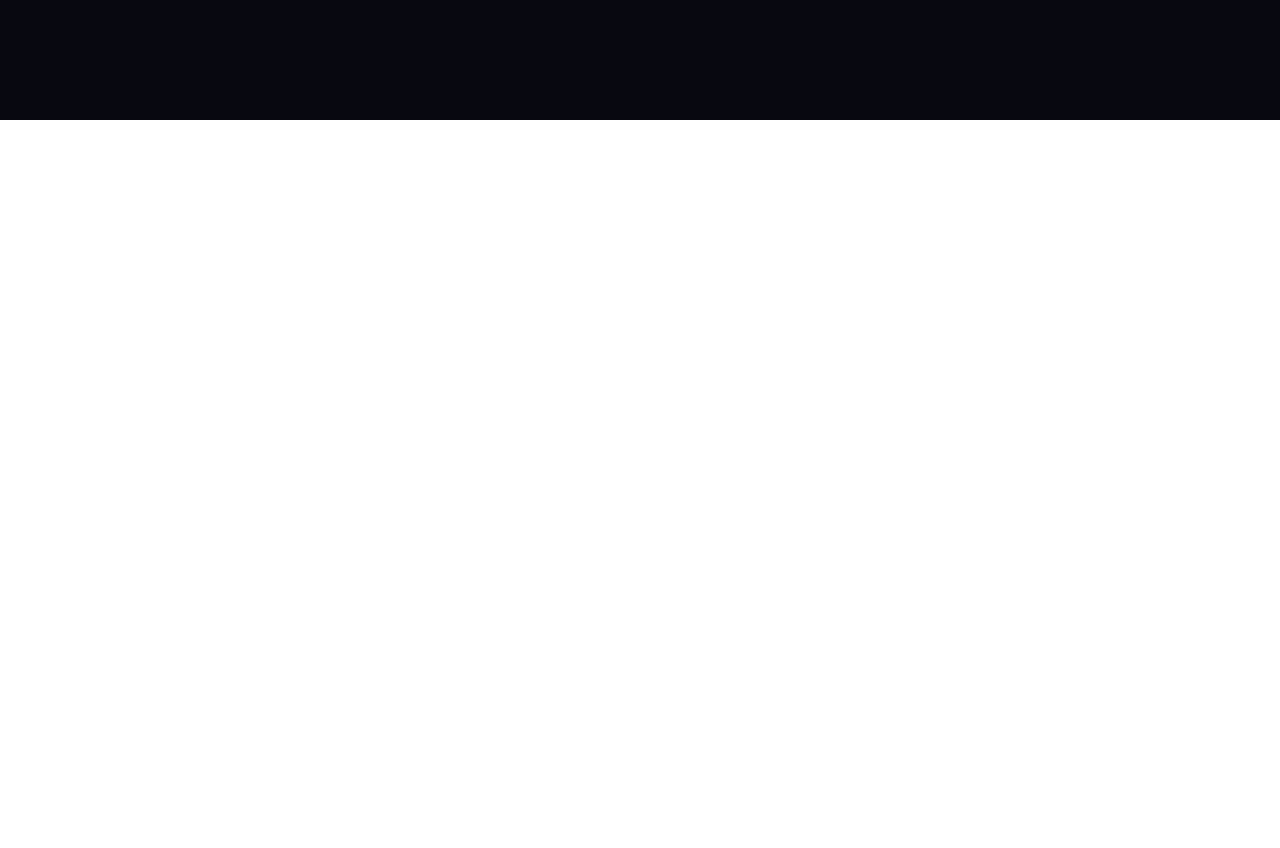
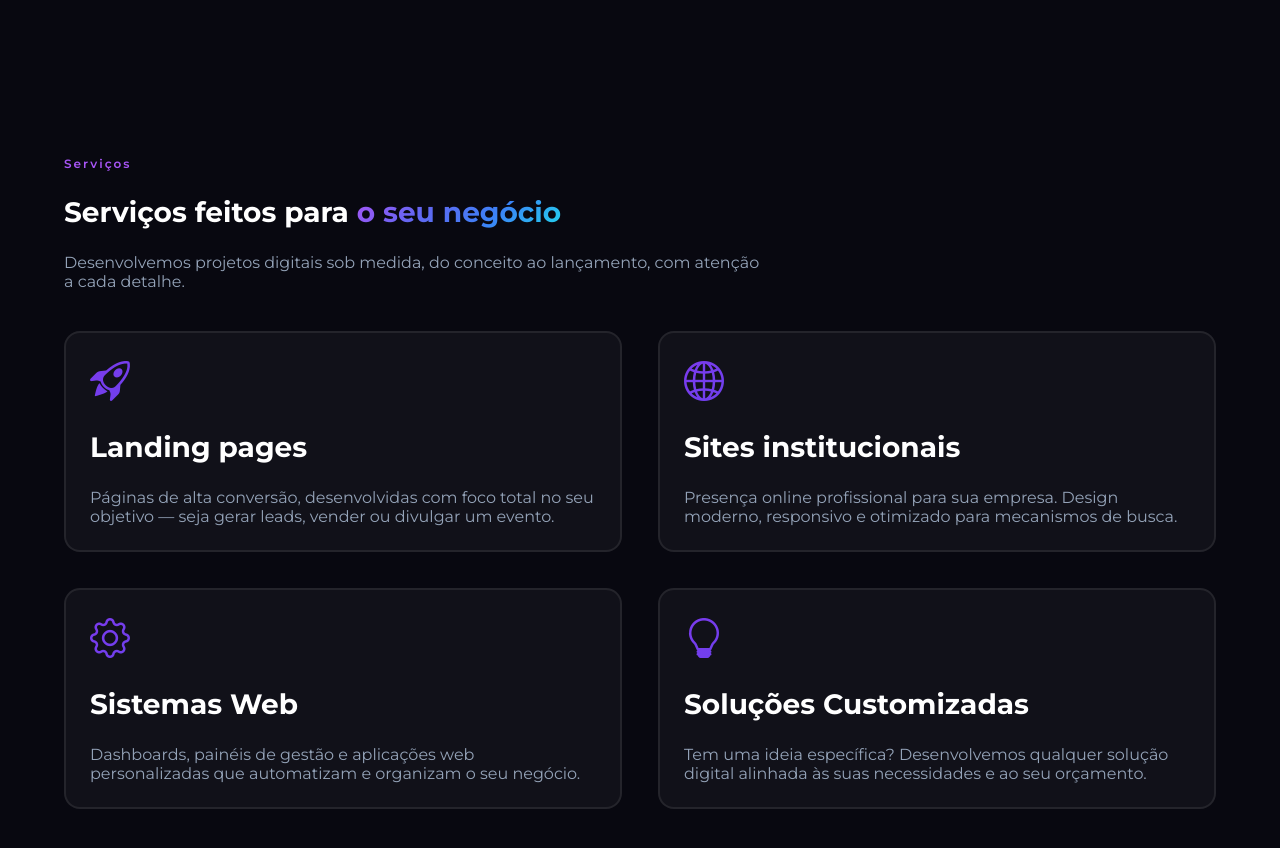
Before and after one commit to JayfckZ/fluxy, a React (Vite) app: page / in a window 1280 px wide. Shown: the part 680-1528 px from the top of the page. Before the commit the page ends 800 px from the top, so only its background shows below. Built offline with nearby package versions, Linux system fonts and the light colour scheme.

Commit message:
add Section, CardGrid, Cards

```diff
--- a/src/App.tsx
+++ b/src/App.tsx
@@ -1,6 +1,9 @@
-import Header from "./containers/Header"
-import Hero from "./containers/Hero"
-import { Layout } from "./styles"
+import Card from './components/Card'
+import Section from './components/Section'
+import { CardGrid } from './components/Section/styles'
+import Header from './containers/Header'
+import Hero from './containers/Hero'
+import { Layout } from './styles'
 
 function App() {
   return (
@@ -9,6 +12,46 @@ function App() {
         <Header />
         <Hero />
       </Layout>
+      <Section primary id='serviços'>
+        <p className="uptitle">Serviços</p>
+        <h2 className="title">
+          Serviços feitos para <span>o seu negócio</span>
+        </h2>
+        <p className="subtitle">
+          Desenvolvemos projetos digitais sob medida, do conceito ao lançamento,
+          com atenção a cada detalhe.
+        </p>
+        <CardGrid>
+          <Card type="icon" icon="rocket-takeoff">
+            <h5 className="title">Landing pages</h5>
+            <p className="subtitle">
+              Páginas de alta conversão, desenvolvidas com foco total no seu
+              objetivo — seja gerar leads, vender ou divulgar um evento.
+            </p>
+          </Card>
+          <Card type="icon" icon="globe2">
+            <h5 className="title">Sites institucionais</h5>
+            <p className="subtitle">
+              Presença online profissional para sua empresa. Design moderno,
+              responsivo e otimizado para mecanismos de busca.
+            </p>
+          </Card>
+          <Card type="icon" icon="gear">
+            <h5 className="title">Sistemas Web</h5>
+            <p className="subtitle">
+              Dashboards, painéis de gestão e aplicações web personalizadas que
+              automatizam e organizam o seu negócio.
+            </p>
+          </Card>
+          <Card type="icon" icon="lightbulb">
+            <h5 className="title">Soluções Customizadas</h5>
+            <p className="subtitle">
+              Tem uma ideia específica? Desenvolvemos qualquer solução digital
+              alinhada às suas necessidades e ao seu orçamento.
+            </p>
+          </Card>
+        </CardGrid>
+      </Section>
     </>
   )
 }
--- /dev/null
+++ b/src/components/Card/index.tsx
@@ -0,0 +1,24 @@
+import type { ReactNode } from 'react'
+import { CardContainer } from './styles'
+
+type CardProps = {
+  type: 'icon' | 'number'
+  icon?: string
+  number?: string
+  children: ReactNode
+}
+
+const Card = ({ type, icon, number, children }: CardProps) => {
+  return (
+    <CardContainer>
+      {type === 'icon' ? (
+        <i className={`bi bi-${icon} icon-number`}></i>
+      ) : (
+        <span className="icon-number">{number}</span>
+      )}
+      {children}
+    </CardContainer>
+  )
+}
+
+export default Card
--- /dev/null
+++ b/src/components/Card/styles.ts
@@ -0,0 +1,25 @@
+import styled from 'styled-components'
+
+export const CardContainer = styled.div`
+  display: flex;
+  flex-direction: column;
+
+
+  background-color: var(--card);
+  border: 2px solid var(--card-border);
+  border-radius: 16px;
+  padding: 24px;
+
+  .icon-number {
+    /* margin-bottom: 24px; */
+    font-weight: 700;
+    font-size: 40px;
+    background: var(--grad2);
+    background-clip: text;
+    color: transparent;
+  }
+
+  &:hover {
+    border-color: var(--purple);
+  }
+`
--- a/src/components/Section/index.tsx
+++ b/src/components/Section/index.tsx
@@ -1,12 +1,18 @@
 import type { ReactNode } from "react"
 import { SectionContainer } from "./styles"
 
-const Section = ( content: ReactNode, primary?: boolean) => {
+type SectionProps = {
+  children: ReactNode,
+  primary?: boolean
+  id?: string
+}
+
+const Section = ({ children, primary, id }: SectionProps) => {
 
   return (
-    <SectionContainer primary={primary}>
+    <SectionContainer primary={primary} id={id}>
       <div className="container">
-        {content}
+        {children}
       </div>
     </SectionContainer>
   )
--- a/src/components/Section/styles.ts
+++ b/src/components/Section/styles.ts
@@ -1,5 +1,39 @@
 import styled from 'styled-components'
 
 export const SectionContainer = styled.section<{ primary?: boolean }>`
-  background-color: ${props => props.primary ? 'var(--bg);' : 'var(--bg2)'};
+  background-color: ${props => props.primary ? 'var(--bg);' : 'var(--bg2);'};
+  padding: 36px 0;
+
+  .uptitle {
+    color: var(--purple);
+    font-weight: 600;
+    font-size: 12px;
+    letter-spacing: 2px;
+  }
+
+  .title {
+    color: #fff;
+    font-size: 28px;
+    max-width: 900px;
+    margin: 24px 0;
+
+    span {
+      background: var(--grad);
+      background-clip: text;
+      color: transparent;
+    }
+  }
+  .subtitle {
+    color: var(--muted);
+    font-size: 16px;
+    max-width: 700px;
+  }
 `
+
+export const CardGrid = styled.div`
+  display: grid;
+  grid-template-columns: repeat(2, 1fr);
+  grid-gap: 36px;
+  margin: 40px 0;
+
+`
--- a/src/containers/Header/index.tsx
+++ b/src/containers/Header/index.tsx
@@ -6,7 +6,7 @@ const Header = () => {
     <HeaderContainer>
       <img src={fluxy} width={'128px'} alt="" />
       <nav>
-        <NavLink href="">Serviços</NavLink>
+        <NavLink href="#serviços">Serviços</NavLink>
         <NavLink href="">Por que a Fluxy</NavLink>
         <NavLink href="">Processo</NavLink>
         <NavLink2 href="">Falar com a equipe</NavLink2>
--- a/src/containers/Hero/styles.ts
+++ b/src/containers/Hero/styles.ts
@@ -21,6 +21,10 @@ export const Hero = styled.section`
     div {
       display: flex;
       gap: 24px;
+
+      @media (max-width: 768px) {
+        flex-direction: column;
+      }
     }
   }
 
--- a/src/index.css
+++ b/src/index.css
@@ -2,8 +2,8 @@
   --bg: #080810;
   --bg2: #0e0e1a;
   --bg3: #13131f;
-    --card: rgba(255,255,255,0.04);
-    --card-border: rgba(255,255,255,0.08);
+  --card: rgba(255, 255, 255, 0.04);
+  --card-border: rgba(255, 255, 255, 0.08);
   --purple: #a855f7;
   --blue: #60a5fa;
   --cyan: #22d3ee;
@@ -21,12 +21,16 @@
   font-family: 'Montserrat', sans-serif;
 }
 
+body {
+  scroll-behavior: smooth;
+}
+
 .container {
   max-width: 1024px;
   width: 100%;
   margin: 0 auto;
 
-  @media (max-width: 768px) {
+  @media (max-width: 2024px) {
     max-width: 90%;
   }
 }
```
Lines whose indentation alone changed are shown as unchanged.
